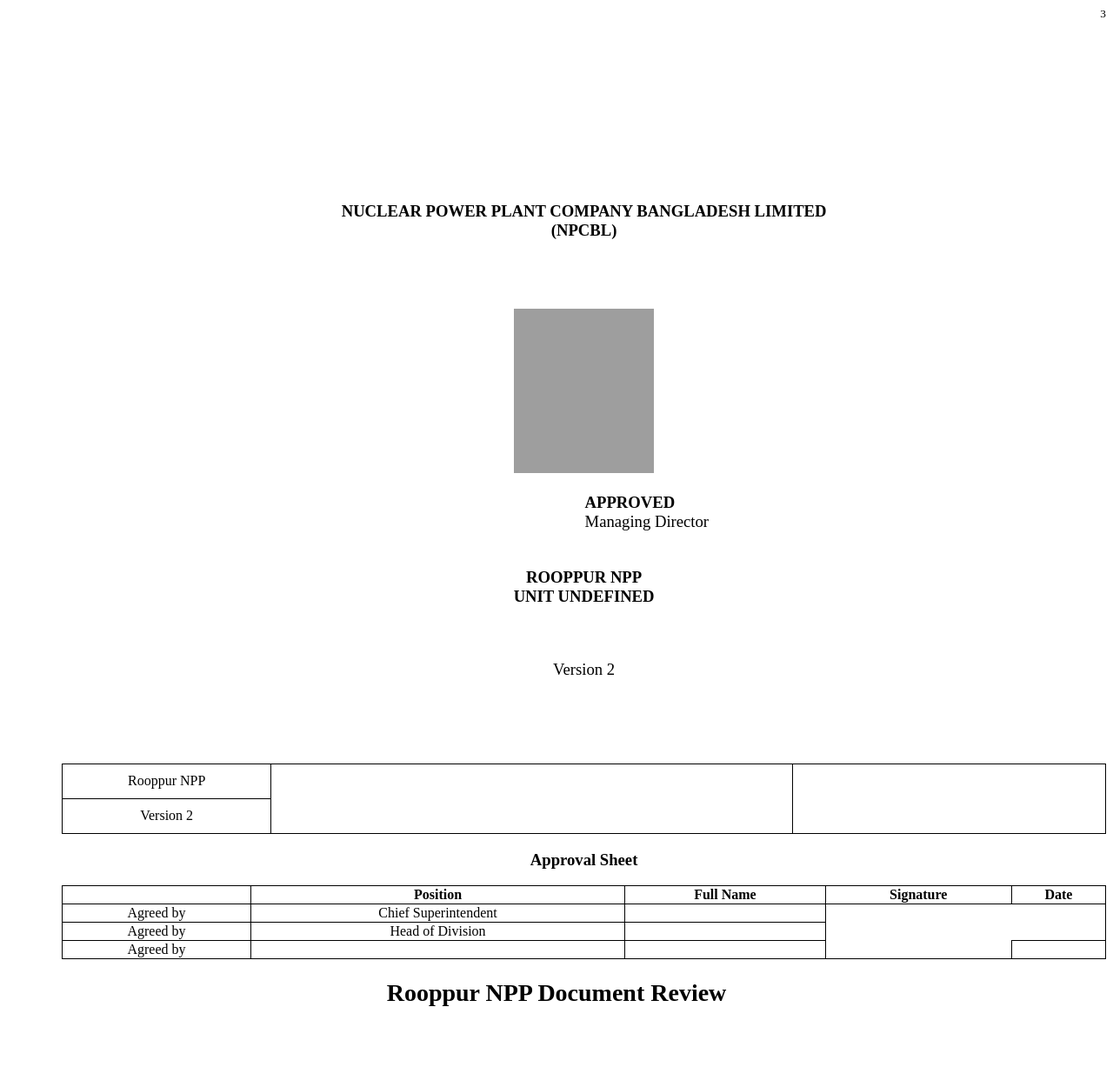
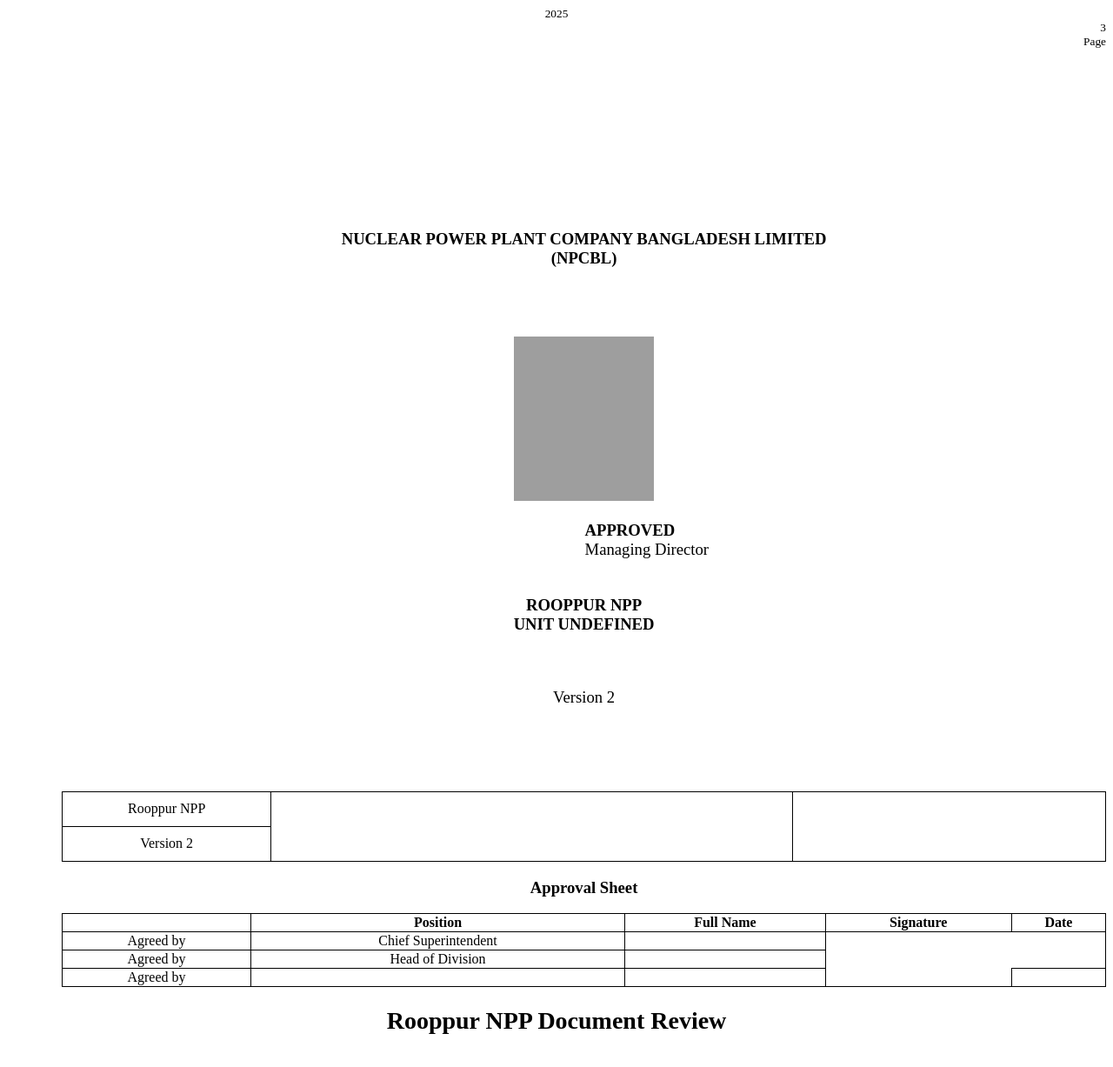
Before and after one commit to tanzrahman/ROMS, a Django app: template templates/document_review/pms_doc_review_complete_report.html in a window 1280 px wide. Shown: the top 1227 px of the page at 87% size. Run offline with Django 5.2, Linux system fonts and the light colour scheme; the template is opened without the code that fills it: values that come from a table or form of the project are taken from there, others are empty; some web fonts are replaced; grey boxes are pictures that could not be loaded.

Commit message:
report footer changed

```diff
--- a/templates/document_review/pms_doc_review_complete_report.html
+++ b/templates/document_review/pms_doc_review_complete_report.html
@@ -51,8 +51,23 @@
             font-weight: bold;
         }
 
+         /* --- Front Page --- */
+        @page front_page {
+            size: A4 portrait;
+            margin: 1cm;
+
+            @frame footer {
+                -pdf-frame-content: footer_front;
+                bottom: 1cm;
+                margin-left: 2cm;
+                margin-right: 2cm;
+                height: 1cm;
+            }
+        }
+
+        /* --- Approval Sheet --- */
         @page approval_page {
-            size: a4 portrait;
+            size: A4 portrait;
             margin: 1cm;
 
             @frame footer {
@@ -64,12 +79,13 @@
             }
         }
 
-        @page front_page {
-            size: a4 portrait;
+        /* --- Normal Pages --- */
+        @page normal_page {
+            size: A4 portrait;
             margin: 1cm;
 
             @frame footer {
-                -pdf-frame-content: footer_front;
+                -pdf-frame-content: footer_normal;
                 bottom: 1cm;
                 margin-left: 2cm;
                 margin-right: 2cm;
@@ -82,15 +98,21 @@
 
 <body style='font-family: "Times New Roman"; font-size: 14pt'>
 
+<div id="footer_front">
+    <div style="text-align: center; font-size: 10pt;">
+        2025
+    </div>
+</div>
+
 <div id="footer_approval">
     <div style="text-align: right; font-size: 10pt;">
         3
     </div>
 </div>
 
-<div id="footer_front">
-    <div style="text-align: center; font-size: 10pt;">
-        {{ committee_rev.sd_approval.signed_on|format_approval_year }}
+<div id="footer_normal">
+    <div style="text-align: right; font-size: 10pt;">
+        Page <pdf:pagenumber/>
     </div>
 </div>
 
@@ -99,9 +121,10 @@
             start of new template design
          ....................................
          .................................... -->
+<div>
+    <pdf:nexttemplate name="front_page"/>
+    <pdf:nextpage/>
 
-    <pdf:nexttemplate name="front_page"/>
-<div>
     <!-- front page -->
     <div style="padding-left: 5%; padding-top: 15%;">
         <p style="text-align: center; padding-bottom: 5%; font-weight: bold; font-size: 14pt">NUCLEAR POWER PLANT COMPANY BANGLADESH LIMITED<br>(NPCBL)</p>
@@ -305,7 +328,7 @@
          ....................................
          .................................... -->
 
-    <pdf:nexttemplate name="details_page"/>
+    <pdf:nexttemplate name="normal_page"/>
     <pdf:nextpage/>
 
     <div>
@@ -342,7 +365,7 @@
         </div>
     </div>
 
-    <pdf:nexttemplate name="details_page"/>
+    <pdf:nexttemplate name="normal_page"/>
     <pdf:nextpage/>
     <div style="padding-bottom:1% ">
         {% if form %}
@@ -370,10 +393,8 @@
 </div>
 
 <div>
-    <div>
-        <pdf:nexttemplate name="comment_page"/>
-        <pdf:nextpage/>
-    </div>
+    <pdf:nexttemplate name="normal_page"/>
+    <pdf:nextpage/>
     <div style="padding-left: 5%;">
         <div>
             <table style="width: 100%; text-align: left; border: 1px solid dimgrey; font-size: 12pt">
```
